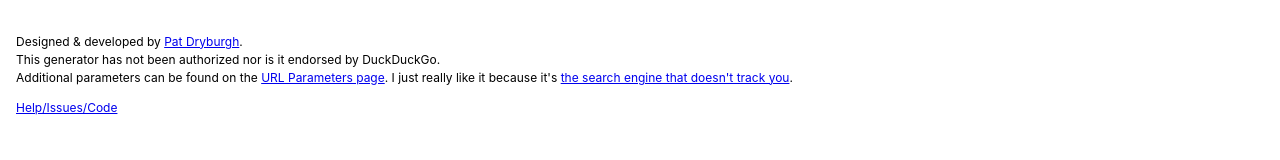
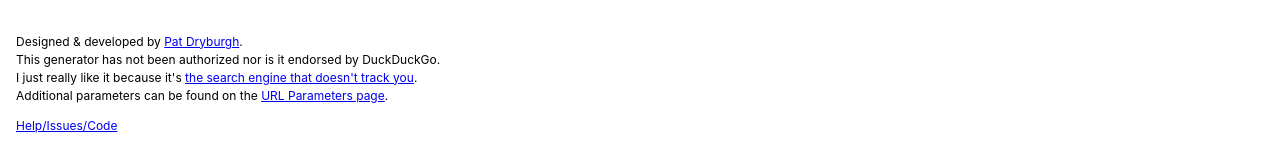
Before and after one commit to patdryburgh/ddg-searchbox, a React (Create React App) app: page / in a window 1280 px wide. Shown: the part 957-1117 px from the top of the page. Built offline with nearby package versions, Linux system fonts and the light colour scheme.

Commit message:
fix credits

```diff
--- a/src/App.tsx
+++ b/src/App.tsx
@@ -182,8 +182,8 @@ const App: React.FC = () => {
                 <p>
                     Designed &amp; developed by <a href="https://patdryburgh.com">Pat Dryburgh</a>.<br />
                     This generator has not been authorized nor is it endorsed by DuckDuckGo.<br />
+                    I just really like it because it's <a href="https://duckduckgo.com">the search engine that doesn't track you</a>.<br />
                     Additional parameters can be found on the <a href="https://duckduckgo.com/params">URL Parameters page</a>.
-                    I just really like it because it's <a href="https://duckduckgo.com">the search engine that doesn't track you</a>.
                 </p>
                 <p>
                     <a href="https://github.com/patdryburgh/ddg-searchbox/issues">Help/Issues/Code</a>
```
